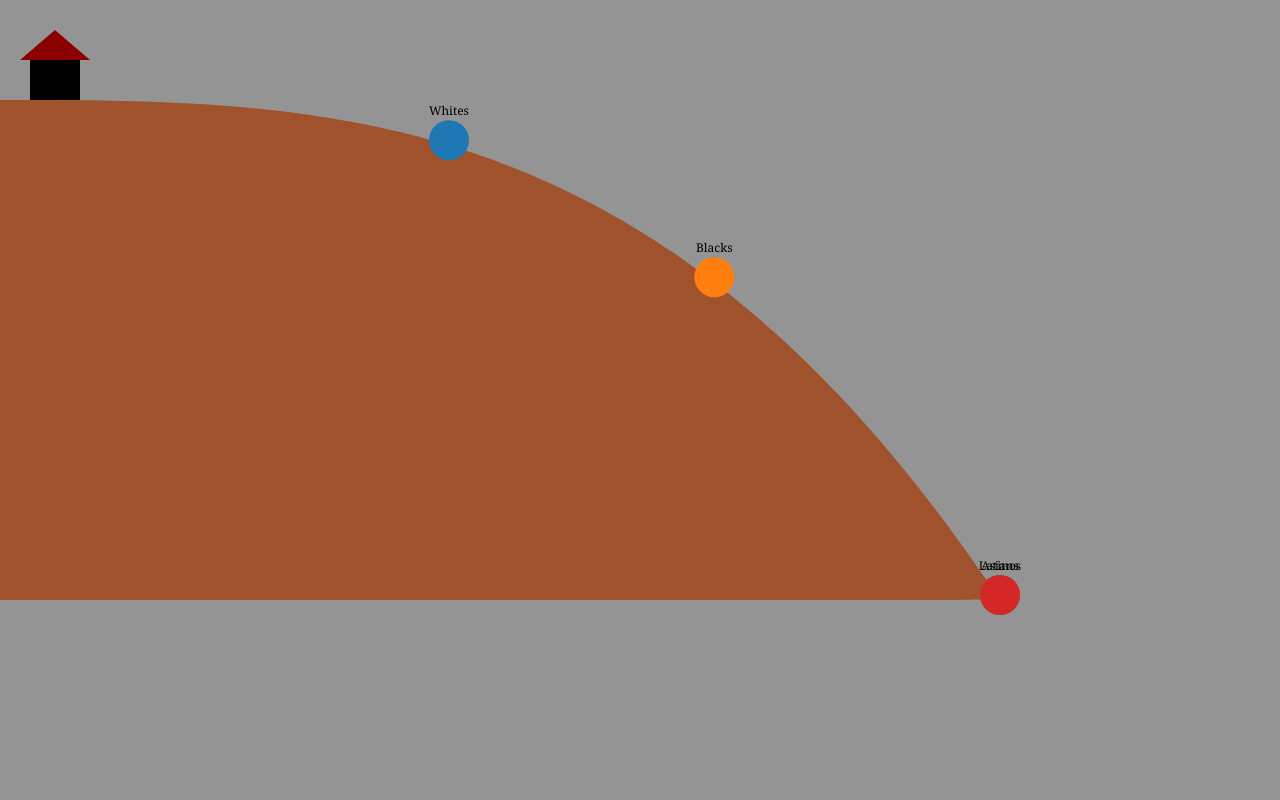
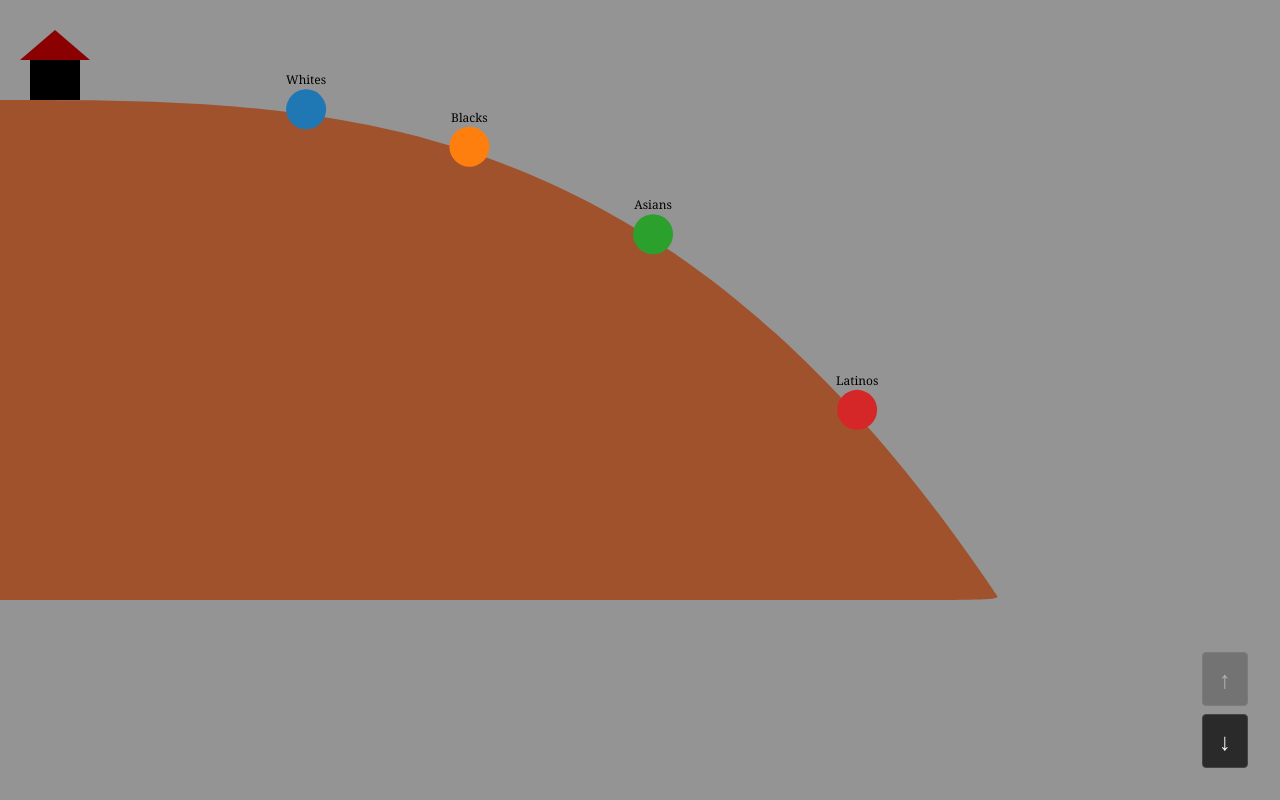
Before and after one commit to farooqashar/house-on-hill, a Svelte app: page / in a window 1280 px wide. Built offline with nearby package versions, Linux system fonts and the light colour scheme.

Commit message:
adding key navigation

```diff
--- a/src/App.svelte
+++ b/src/App.svelte
@@ -10,8 +10,11 @@
   ];
 
   let currentSection = 0;
+  let triggerElements = [];
 
   onMount(() => {
+    triggerElements = Array.from(document.querySelectorAll('.trigger'));
+
     // Figuring out where in the web page you are
     const observer = new IntersectionObserver(
       (entries) => {
@@ -25,9 +28,26 @@
       { threshold: 0.6 }
     );
 
-    document.querySelectorAll('.trigger').forEach(el => observer.observe(el));
+    triggerElements.forEach(el => observer.observe(el));
+
+    window.addEventListener('keydown', handleKey);
   });
 
+  const scrollToSection = (index) => {
+    if (triggerElements[index]) {
+      triggerElements[index].scrollIntoView({ behavior: 'smooth' });
+    }
+  }
+
+  const handleKey = (event) => {
+    if (event.key === 'ArrowDown') {
+      event.preventDefault();
+      scrollToSection(Math.min(currentSection + 1, triggerElements.length - 1));
+    } else if (event.key === 'ArrowUp') {
+      event.preventDefault();
+      scrollToSection(Math.max(currentSection - 1, 0));
+    }
+  }
   // changes dynamically
   $: activeDots = currentSection === 0 ? allDots : [allDots[currentSection - 1]];
   $: showInfoFor = currentSection === 0 ? null : activeDots[0].id;
@@ -61,11 +81,43 @@
   scroll-snap-align: start;
   pointer-events: none;
 }
+
+.arrow-controls {
+  position: absolute;
+  bottom: 2rem;
+  right: 2rem;
+  display: flex;
+  flex-direction: column;
+  gap: 0.5rem;
+  z-index: 10;
+}
+
+.arrow-controls button {
+  background: #2a2a2a;
+  color: #f4f4f4;
+  border: 1px solid #444;
+  border-radius: 4px;
+  padding: 0.6rem 1rem;
+  font-family: 'Georgia', serif;
+  font-size: 1.5rem;
+  cursor: pointer;
+}
+
+.arrow-controls button:disabled {
+  opacity: 0.3;
+  cursor: not-allowed;
+}
+
 </style>
 
 <!-- Single persistent hill visual -->
 <div class="page">
   <Hill {activeDots} {showInfoFor} {freezeAfterDone} />
+
+  <div class="arrow-controls">
+    <button on:click={() => scrollToSection(currentSection - 1)} disabled={currentSection === 0}>↑</button>
+    <button on:click={() => scrollToSection(currentSection + 1)} disabled={currentSection === 4}>↓</button>
+  </div>
 
   <!-- Invisible scroll triggers -->
   <div class="scroll-overlay">
```
